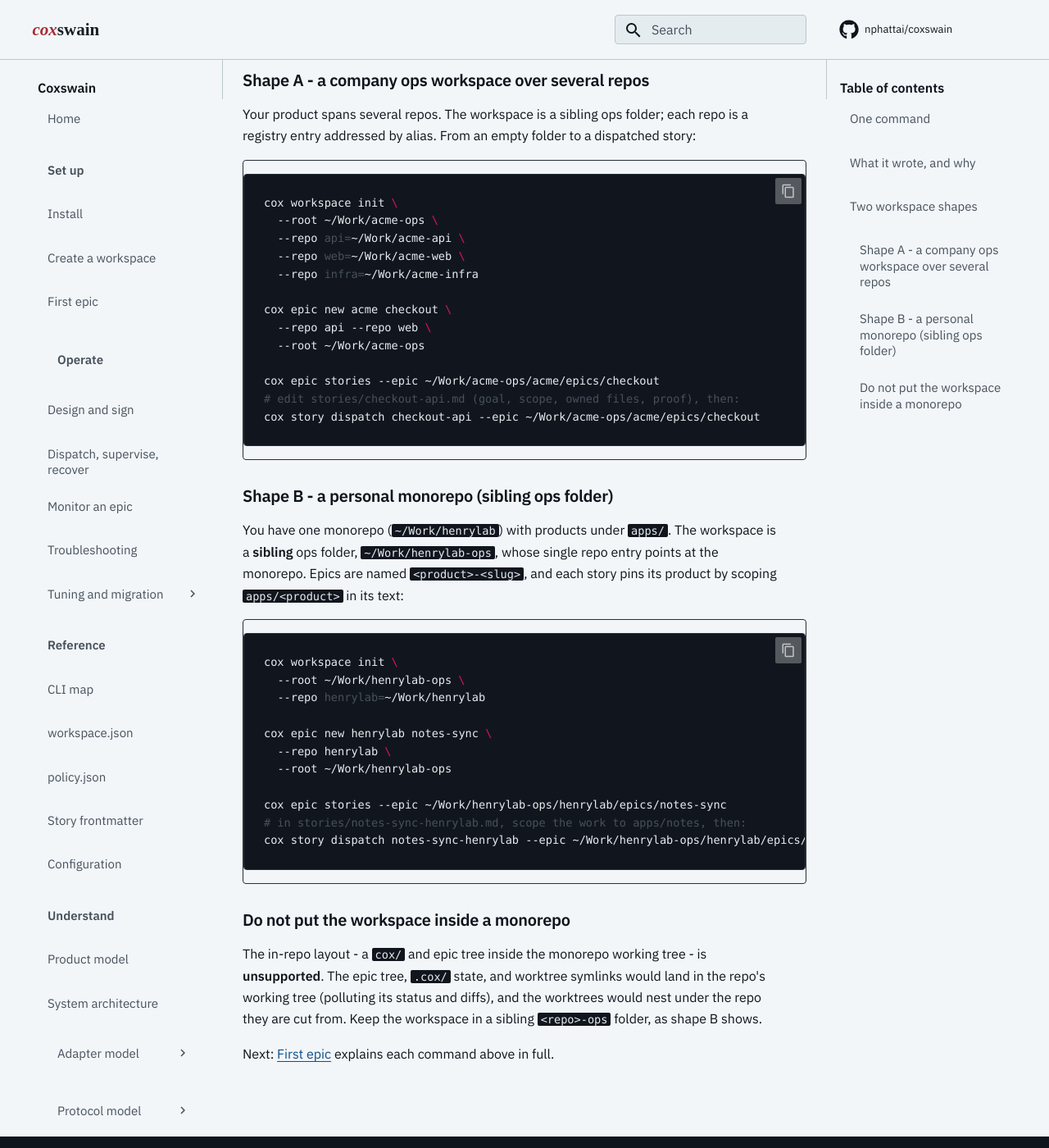
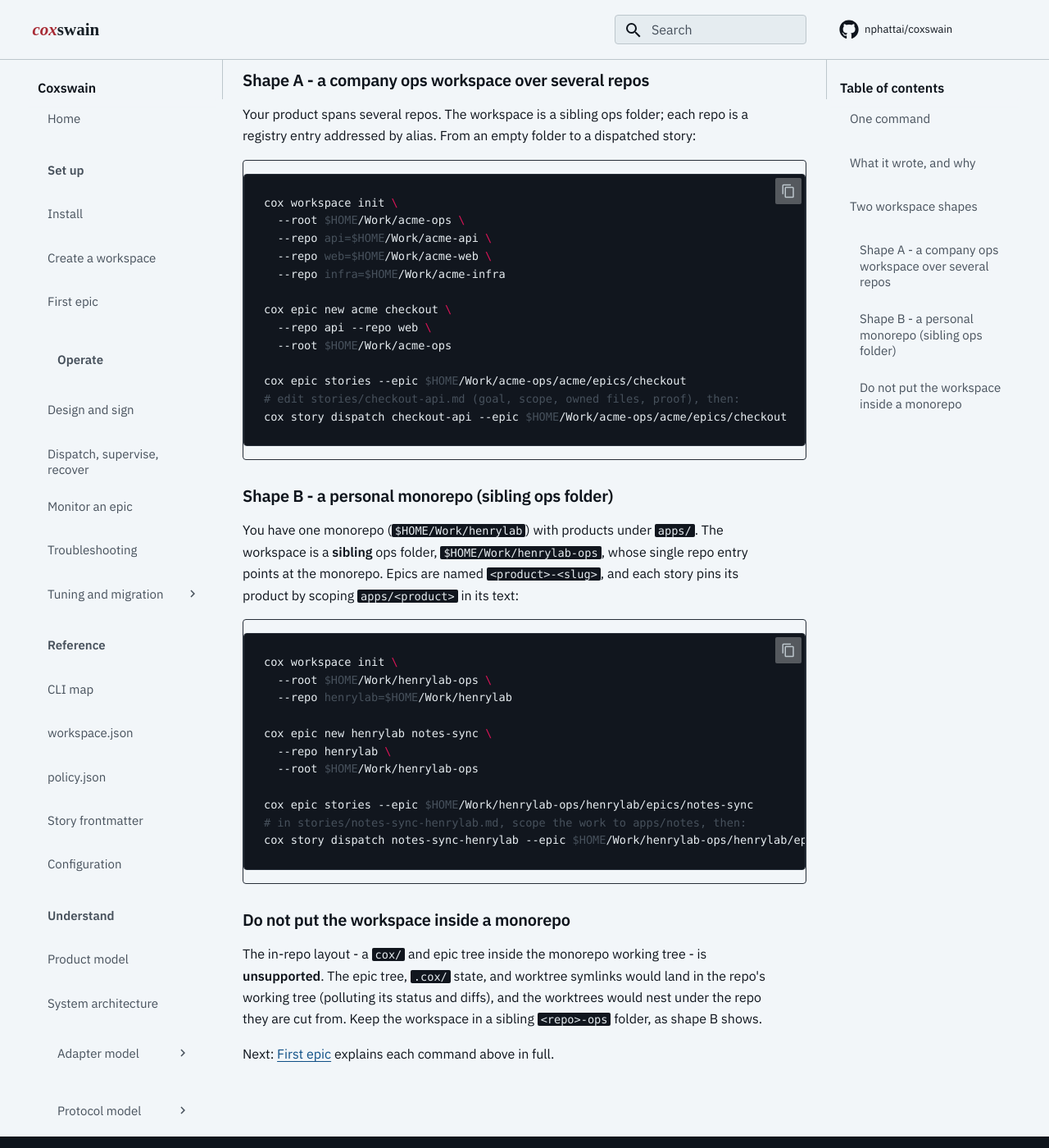
Before and after one commit to nphattai/coxswain, an MkDocs documentation site: the page built from docs/getting-started/workspace.md, in a window 1280 px wide and 1400 px high, scrolled down 1897 px. Shown: the whole window at 82% size. Built offline with MkDocs 1.6.1 and Material for MkDocs 9.7.7, drawn with Linux system fonts in a browser that asks for light colours; comment, search, counter and statistics services are not loaded; some of the changed text lies outside the part shown.

Commit message:
fix(docs): use $HOME not ~ in Set up command examples (zsh alias= trap)
zsh (macOS default) does not expand ~ after '=', so `--repo alias=~/Work/x`
records the tilde as a backend repo name. Replace every ~ with $HOME across
the workspace and first-epic command examples (and --root/--epic paths for
consistency), and add a test that fails when a fenced Set up command uses ~.

````diff
--- a/docs/getting-started/workspace.md
+++ b/docs/getting-started/workspace.md
@@ -8,15 +8,15 @@
 
 ```bash
 cox workspace init \
-  --root ~/Work/acme-ops \
-  --repo api=~/Work/acme-api
+  --root $HOME/Work/acme-ops \
+  --repo api=$HOME/Work/acme-api
 ```
 
 `--repo` is `<alias>=<absolute-path>[:<production-branch>]` and repeatable. When you omit `:production`, init reads the
 checkout's default branch (`origin/HEAD`, else `main`). With no `--repo`, init refuses rather than write a placeholder
 you would have to hand-edit.
 
-Add a repo later with `cox workspace add-repo api=~/Work/acme-api`; re-running `cox workspace init` is idempotent - it
+Add a repo later with `cox workspace add-repo api=$HOME/Work/acme-api`; re-running `cox workspace init` is idempotent - it
 reports what already exists and creates only what is missing, and never rewrites `workspace.json`, `policy.json`, or an
 edited `AGENTS.md`.
 
@@ -39,7 +39,7 @@
 Verify the result any time:
 
 ```bash
-cox doctor --root ~/Work/acme-ops
+cox doctor --root $HOME/Work/acme-ops
 ```
 
 ## Two workspace shapes
@@ -51,38 +51,38 @@
 
 ```bash
 cox workspace init \
-  --root ~/Work/acme-ops \
-  --repo api=~/Work/acme-api \
-  --repo web=~/Work/acme-web \
-  --repo infra=~/Work/acme-infra
+  --root $HOME/Work/acme-ops \
+  --repo api=$HOME/Work/acme-api \
+  --repo web=$HOME/Work/acme-web \
+  --repo infra=$HOME/Work/acme-infra
 
 cox epic new acme checkout \
   --repo api --repo web \
-  --root ~/Work/acme-ops
+  --root $HOME/Work/acme-ops
 
-cox epic stories --epic ~/Work/acme-ops/acme/epics/checkout
+cox epic stories --epic $HOME/Work/acme-ops/acme/epics/checkout
 # edit stories/checkout-api.md (goal, scope, owned files, proof), then:
-cox story dispatch checkout-api --epic ~/Work/acme-ops/acme/epics/checkout
+cox story dispatch checkout-api --epic $HOME/Work/acme-ops/acme/epics/checkout
 ```
 
 ### Shape B - a personal monorepo (sibling ops folder)
 
-You have one monorepo (`~/Work/henrylab`) with products under `apps/`. The workspace is a **sibling** ops folder,
-`~/Work/henrylab-ops`, whose single repo entry points at the monorepo. Epics are named `<product>-<slug>`, and each
+You have one monorepo (`$HOME/Work/henrylab`) with products under `apps/`. The workspace is a **sibling** ops folder,
+`$HOME/Work/henrylab-ops`, whose single repo entry points at the monorepo. Epics are named `<product>-<slug>`, and each
 story pins its product by scoping `apps/<product>` in its text:
 
 ```bash
 cox workspace init \
-  --root ~/Work/henrylab-ops \
-  --repo henrylab=~/Work/henrylab
+  --root $HOME/Work/henrylab-ops \
+  --repo henrylab=$HOME/Work/henrylab
 
 cox epic new henrylab notes-sync \
   --repo henrylab \
-  --root ~/Work/henrylab-ops
+  --root $HOME/Work/henrylab-ops
 
-cox epic stories --epic ~/Work/henrylab-ops/henrylab/epics/notes-sync
+cox epic stories --epic $HOME/Work/henrylab-ops/henrylab/epics/notes-sync
 # in stories/notes-sync-henrylab.md, scope the work to apps/notes, then:
-cox story dispatch notes-sync-henrylab --epic ~/Work/henrylab-ops/henrylab/epics/notes-sync
+cox story dispatch notes-sync-henrylab --epic $HOME/Work/henrylab-ops/henrylab/epics/notes-sync
 ```
 
 ### Do not put the workspace inside a monorepo
````
Also changed, not shown: docs/getting-started/first-epic.md (+6 -6 lines), 1 other file.
